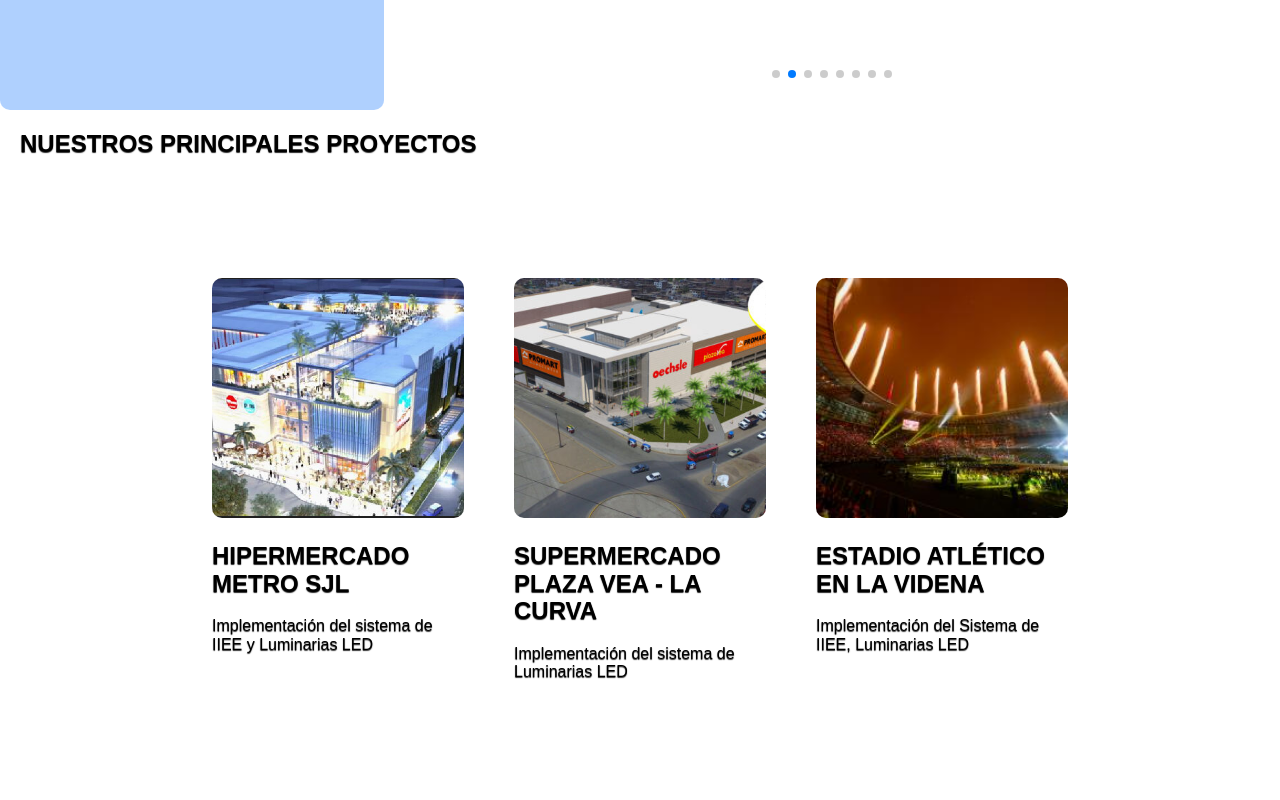
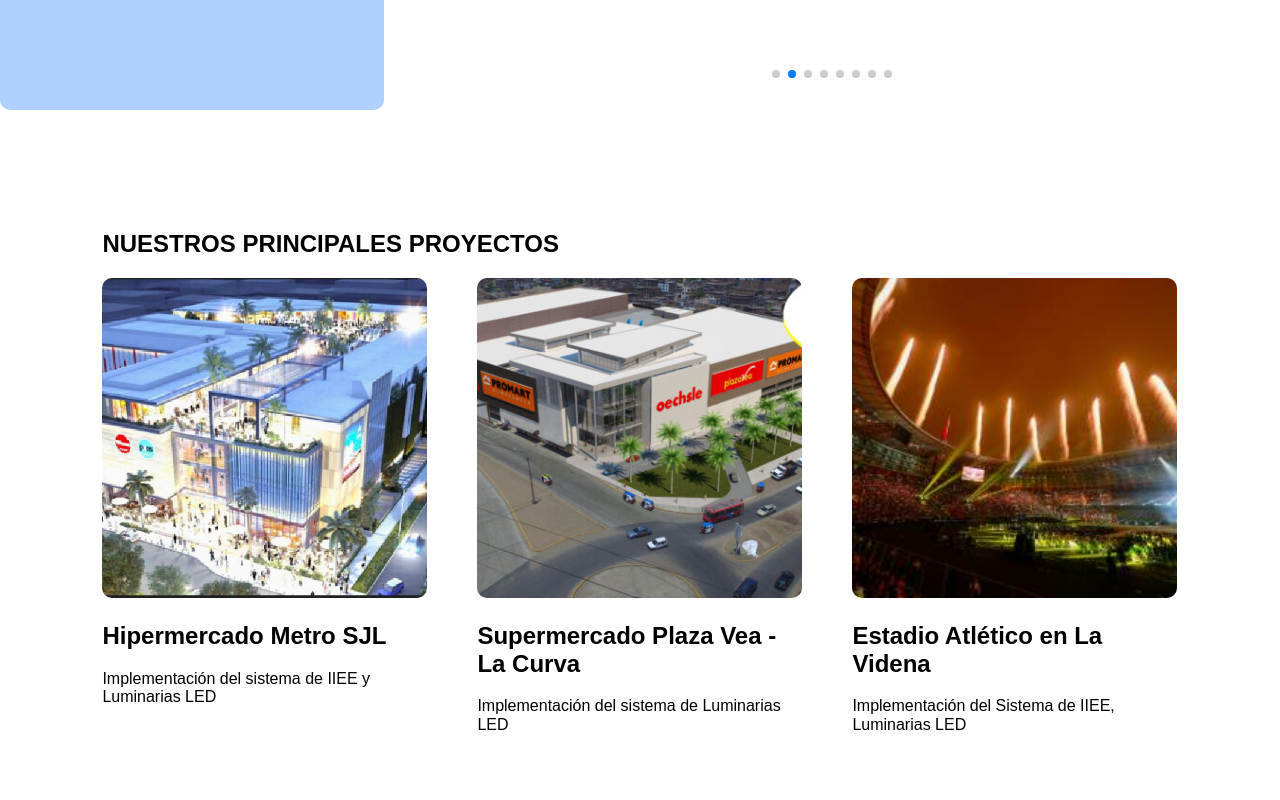
Before and after one commit to knarfangelo/preciso-group, an Angular app: page /inicio in a window 1280 px wide. Shown: the part 1420-2220 px from the top of the page. Built offline with nearby package versions, Linux system fonts and the light colour scheme.

Commit message:
servicios 2 arreglado

```diff
--- a/src/app/components/servicios2/servicios2.component.css
+++ b/src/app/components/servicios2/servicios2.component.css
@@ -1,64 +1,20 @@
 header{
+    margin: 100px 0;
+    display: flex;
+    flex-direction: column;
+    padding: 0 8%;
     font-family: Arial, Helvetica, sans-serif;
 }
-h2{
-    text-transform: uppercase;
-    text-shadow: 0 1px 1px #2c2c2c;
 
+swiper-container{
+    width: 100%;
 }
-.titulo{
-    padding-left: 20px;
-}
-p{
-    text-shadow: 0 1px 1px #2c2c2c;
+main{
+
 }
 img{
     width: 100%;
-    height: 30vh;
+    height: 40vh;
     border-radius: 10px;
     object-fit: cover;
 }
-
-main{
-    display: flex;
-}
-
-
-.slide-principal{
-    width: 30%;
-    box-sizing: border-box;
-    padding: 20px;
-    background-color: #86B9F7;
-}
-
-swiper-container{
-    width: 70%;
-    box-sizing: border-box;
-    padding: 100px 20px;
-}
-swiper-slide{
-    margin-bottom: 60px;
-}
-button{
-    font-weight: bold;
-    border-radius: 25px;
-    width: 200px;
-    height: 35px;
-    background-color: #18437F;
-    color: white;
-    border: 0px;
-}
-
-button:hover{
-    background-color: #AFD0FE;
-    color: #18448F;
-}
-
-@media (max-width: 800px) {
-    main{
-        flex-direction: column;
-    }
-    .slide-principal{
-        width: 100%;
-    }
-}
```
